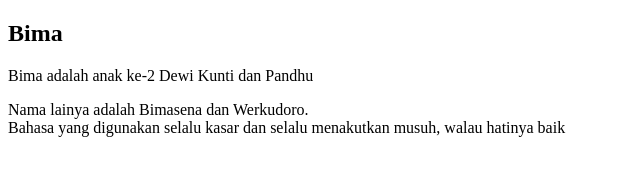
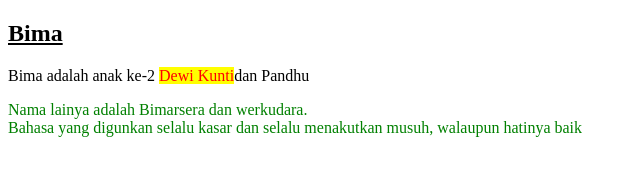
Before and after one commit to BerlianDwiPutri5/Berlian_Prakdesweb, a plain HTML site: page Pertemuan 5/Pratikum/Praktek_css3.html in a window 1280 px wide. Shown: the whole page, without its empty margins (0-640 px from the left). Drawn offline with Linux system fonts and the light colour scheme.

Commit message:
Update Praktek_css3.html

```diff
--- a/Pertemuan 5/Pratikum/Praktek_css3.html
+++ b/Pertemuan 5/Pratikum/Praktek_css3.html
@@ -4,16 +4,17 @@
     <meta charset="UTF-8">
     <meta http-equiv="X-UA-Compatible" content="IE=edge">
     <meta name="viewport" content="width=device-width, initial-scale=1.0">
-    <title>External Style Sheet</title>
-    <link rel="stylesheet" type="text/css" href="Prak_css3.css">
+    <title>Document</title>
+    <link rel="stylesheet" href="Praktek_css3.css">
 </head>
 <body>
     <h2>Bima</h2>
-    <p>
-        Bima adalah anak ke-2 <span class="dewi_kunti"> Dewi Kunti </span> dan
-        <span class="pandu"> Pandhu </span>
+    <p>Bima adalah anak ke-2 <span class="dewi_kunti">Dewi Kunti</span>dan
+    <span class="pandhu">Pandhu</span></p>
+    <p id="info_bima">
+        Nama lainya adalah Bimarsera dan werkudara.
+        <br>
+        Bahasa yang digunkan selalu kasar dan selalu menakutkan musuh, walaupun hatinya baik
     </p>
-    <p> Nama lainya adalah Bimasena dan Werkudoro. <br/> Bahasa yang digunakan
-    selalu kasar dan selalu menakutkan musuh, walau hatinya baik</p>
 </body>
 </html>
```
